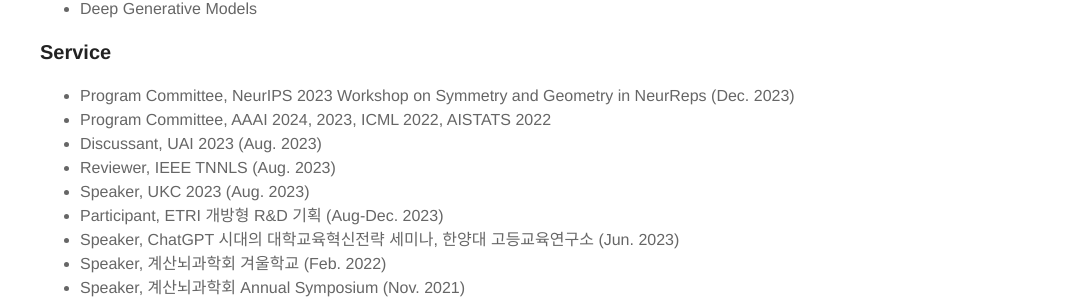
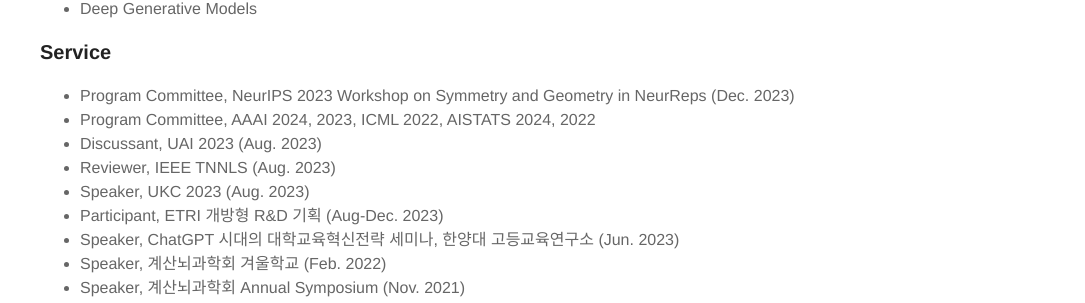
Before and after one commit to kijungyoon/kijungyoon.github.io, a Jekyll site: the page built from teaching.md, in a window 1280 px wide. Shown: the part 339-642 px from the top of the page, without its empty margins (195-1280 px from the left). Built offline with Jekyll 4.4.1, drawn with Linux system fonts in a browser that asks for light colours.

Commit message:
Update teaching.md

```diff
--- a/teaching.md
+++ b/teaching.md
@@ -18,7 +18,7 @@
 <h3>Service</h3>
 <ul>
 <li>Program Committee, NeurIPS 2023 Workshop on Symmetry and Geometry in NeurReps (Dec. 2023)</li>
-<li>Program Committee, AAAI 2024, 2023, ICML 2022, AISTATS 2022</li>
+<li>Program Committee, AAAI 2024, 2023, ICML 2022, AISTATS 2024, 2022</li>
 <li>Discussant, UAI 2023 (Aug. 2023)</li>
 <li>Reviewer, IEEE TNNLS (Aug. 2023)</li>
 <li>Speaker, UKC 2023 (Aug. 2023)</li>
```
